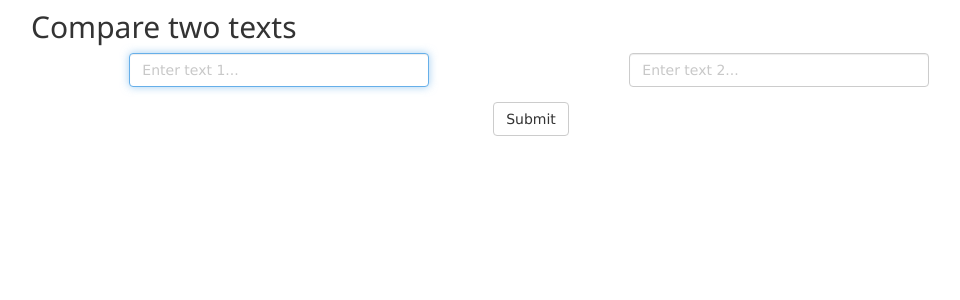
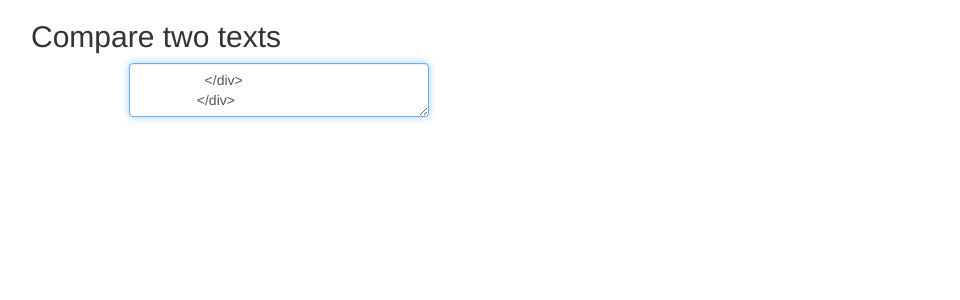
Before and after one commit to palmerabollo/compare_text, a Flask app: page / in a window 1280 px wide. Shown: the top 300 px of the page, without its empty margins (109-1069 px from the left). Run offline with Flask 2, Linux system fonts and the light colour scheme; some libraries are stand-ins or nearby versions.

Commit message:
chore: use textarea instead of inputs

```diff
--- a/templates/index.html
+++ b/templates/index.html
@@ -17,13 +17,13 @@
           <form role="form" method='POST' action='/'>
               <div class="col-sm-5 col-sm-offset-1">
                 <div class="form-group">
-                  <input type="text" name="text1" class="form-control" placeholder="Enter text 1..." style="max-width: 300px;" autofocus required>
+                  <textarea name="text1" class="form-control" placeholder="Enter text 1..." style="max-width: 300px;" autofocus required>
                 </div>
               </div>
 
               <div class="col-sm-5 col-sm-offset-1">
                 <div class="form-group">
-                  <input type="text" name="text2" class="form-control" placeholder="Enter text 2..." style="max-width: 300px;" autofocus required>
+                  <textarea name="text2" class="form-control" placeholder="Enter text 2..." style="max-width: 300px;" autofocus required>
                 </div>
               </div>
           <div style="text-align: center">
```
